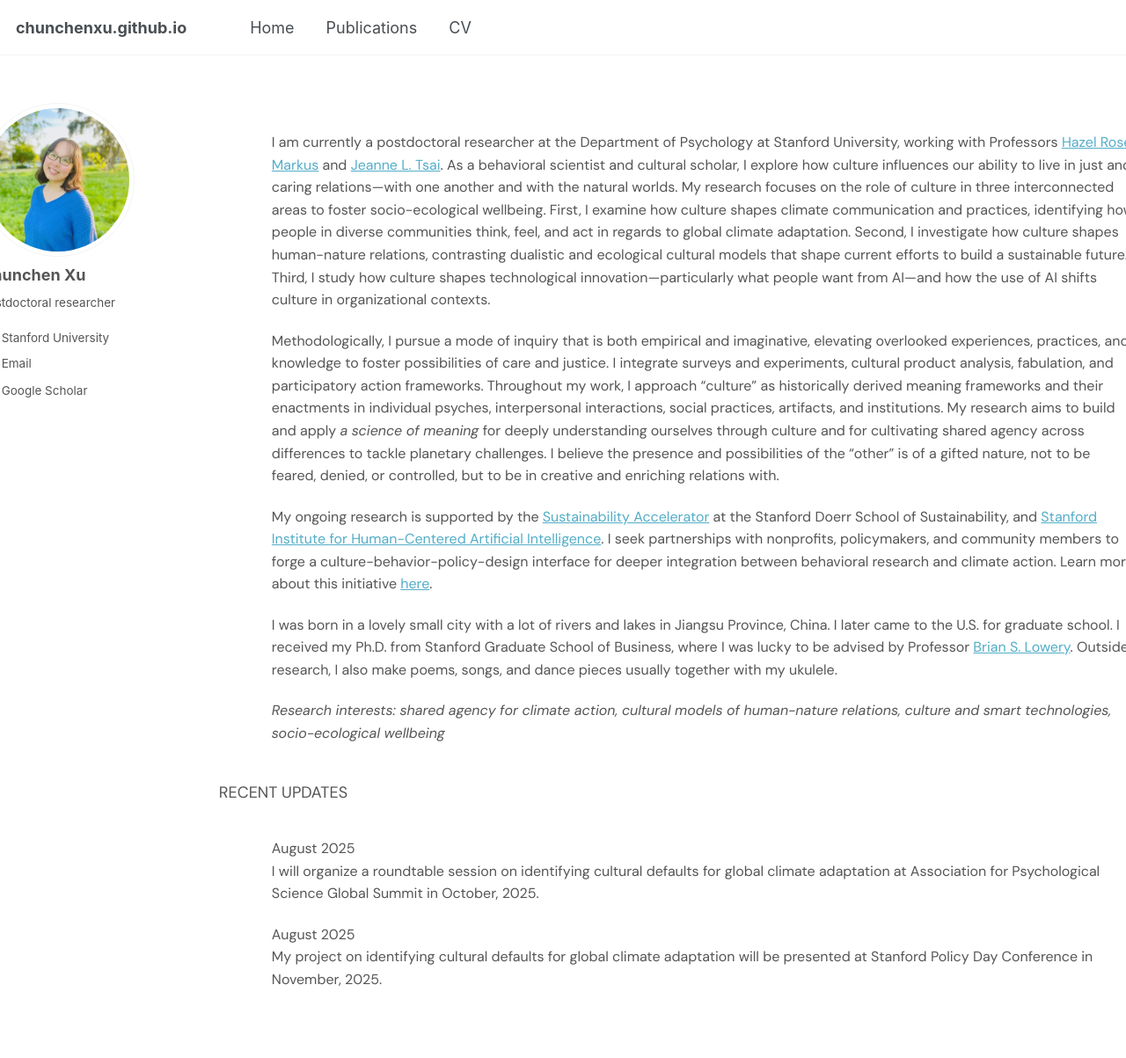
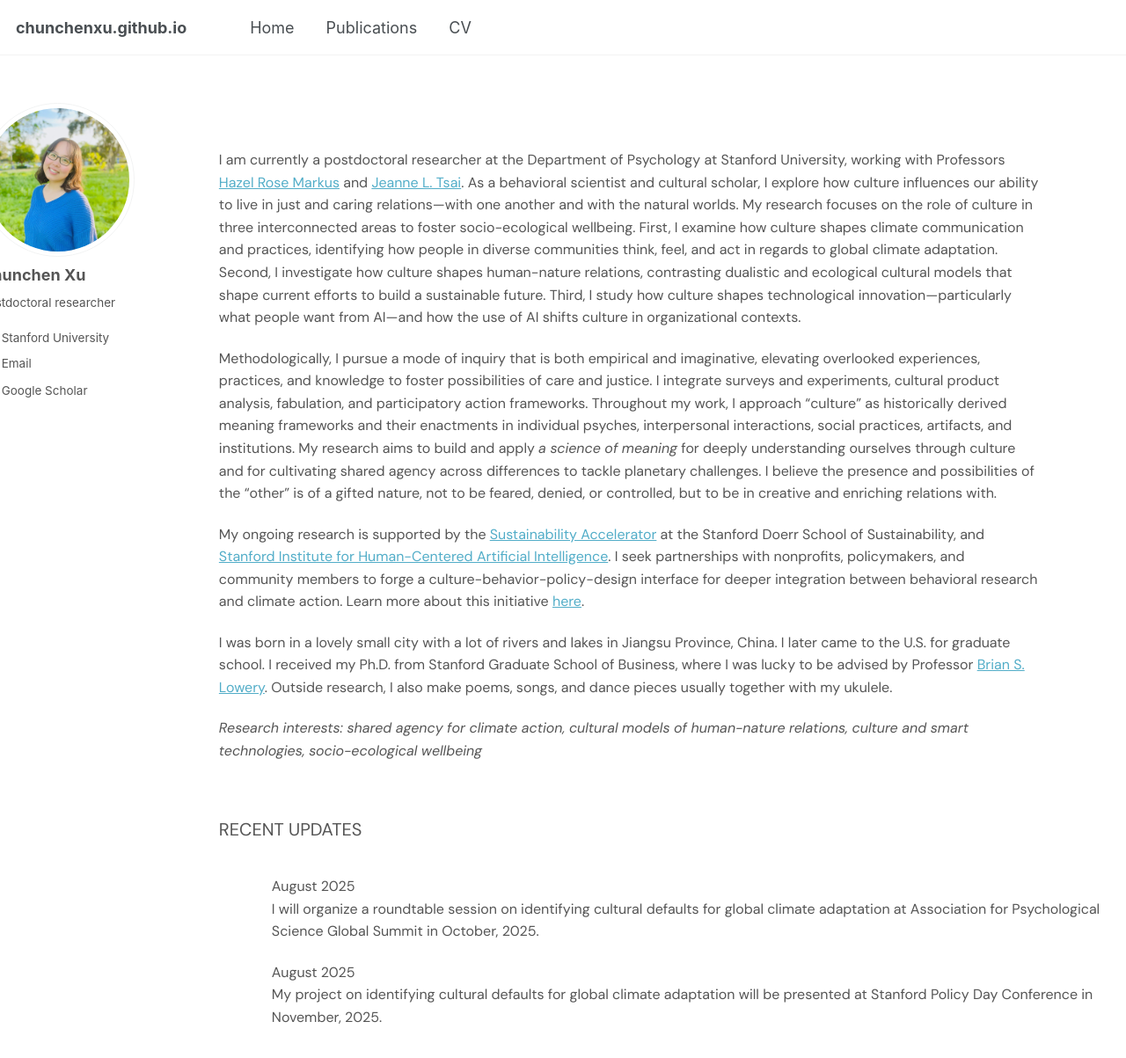
Before and after one commit to chunchenxu/chunchenxu.github.io, a Jekyll site: the page built from _pages/about.html, in a window 1280 px wide and 1400 px high. Shown: the top 1203 px of the window at 88% size. Built offline with Jekyll 4.4.1, drawn with Linux system fonts in a browser that asks for light colours; some web fonts are replaced; a script that is not in the unit is left out.

Commit message:
Update about.html

```diff
--- a/_pages/about.html
+++ b/_pages/about.html
@@ -8,6 +8,8 @@ redirect_from:
 ---
 
 <div class="about-container">
+
+<div class="content-container">
 
 <p>I am currently a postdoctoral researcher at the Department of Psychology at Stanford University, working with Professors <a href="https://web.stanford.edu/~hazelm/">Hazel Rose Markus</a> and <a href="https://psychology.stanford.edu/people/jeanne-l-tsai/">Jeanne L. Tsai</a>. As a behavioral scientist and cultural scholar, I explore how culture influences our ability to live in just and caring relations—with one another and with the natural worlds. My research focuses on the role of culture in three interconnected areas to foster socio-ecological wellbeing. First, I examine how culture shapes climate communication and practices, identifying how people in diverse communities think, feel, and act in regards to global climate adaptation. Second, I investigate how culture shapes human-nature relations, contrasting dualistic and ecological cultural models that shape current efforts to build a sustainable future. Third, I study how culture shapes technological innovation—particularly what people want from AI—and how the use of AI shifts culture in organizational contexts. </p>
 
@@ -22,6 +24,7 @@ I was born in a lovely small city with a lot of rivers and lakes in Jiangsu Prov
 <p>
 <em> Research interests: shared agency for climate action, cultural models of human-nature relations, culture and smart technologies, socio-ecological wellbeing </em>
 </p>
+</div>
 
 <div class="header-section">
 RECENT UPDATES
@@ -53,6 +56,21 @@ My project on identifying cultural defaults for global climate adaptation will b
     box-sizing: border-box;    /* Include padding in width calculation */
 }
 
+.content-container {
+    max-width: none;           /* Remove max-width limit */
+    width: calc(100% - 10px);  /* Use full width minus small buffer */
+    margin: 0;                 /* Reset all margins */
+    margin-left: -80px;        /* Fine-tuned left shift */
+    margin-right: -200px;      /* Extend into right margin */
+    padding: 20px;             /* Horizontal padding for readability */
+    font-size: 16px;
+    font-family: "DM Sans", -apple-system, BlinkMacSystemFont, "Segoe UI", Roboto, sans-serif;
+    line-height: 1.6;
+    text-align: left;
+    color: #555;            /* Black text color is #000000 and slightly greyed color is #555 */
+    box-sizing: border-box;    /* Include padding in width calculation */
+}
+
 .header-section {
     max-width: none;           /* Remove max-width limit */
     width: calc(100% - 10px);  /* Use full width minus small buffer */
@@ -60,7 +78,7 @@ My project on identifying cultural defaults for global climate adaptation will b
     margin-left: -80px;        /* Fine-tuned left shift */
     margin-right: -200px;      /* Extend into right margin */
     padding: 20px;             /* Horizontal padding for readability */
-    font-size: 18px;
+    font-size: 20px;
     font-family: "DM Sans", -apple-system, BlinkMacSystemFont, "Segoe UI", Roboto, sans-serif;
     line-height: 1.6;
     text-align: left;
```
